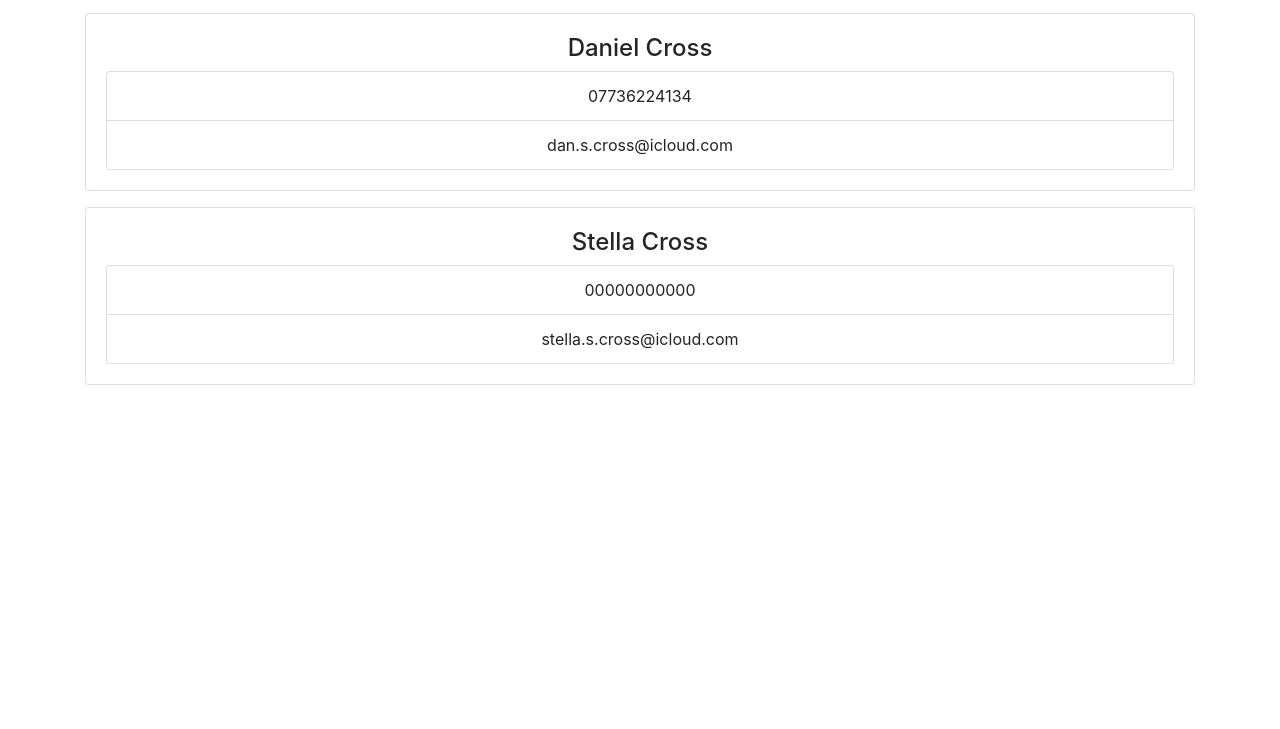
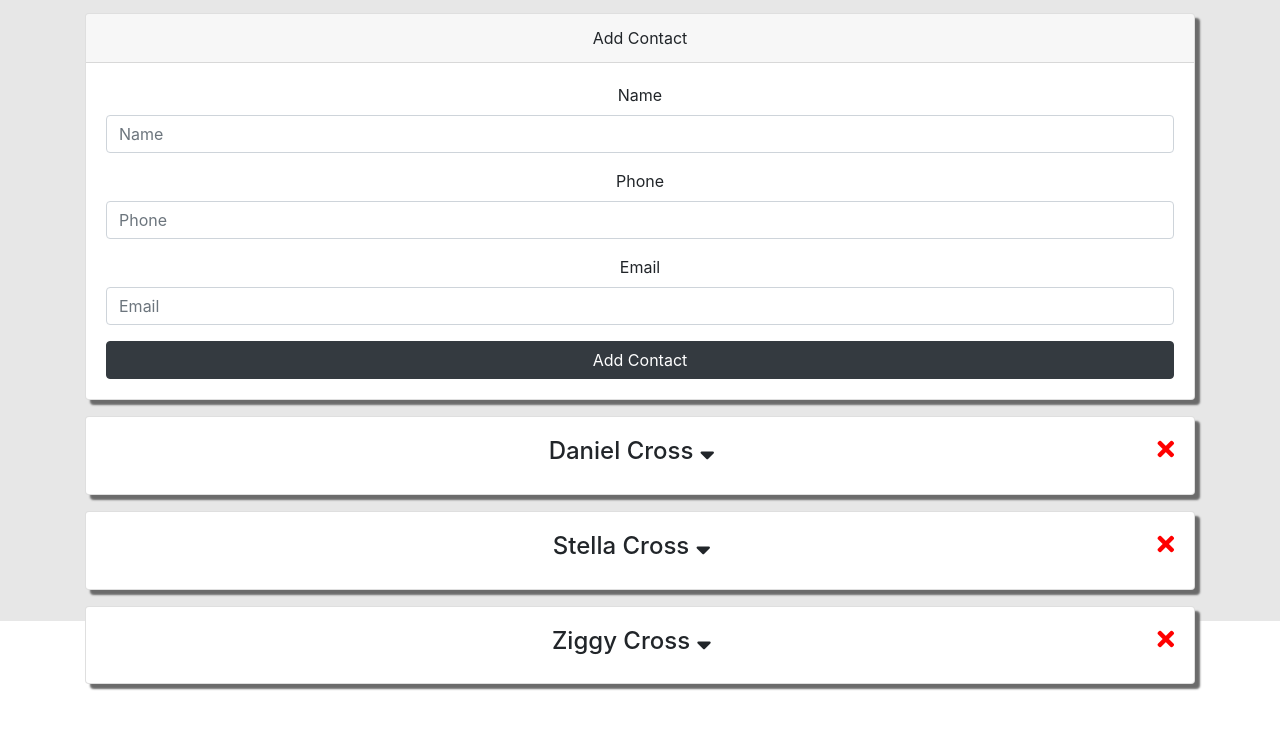
Before and after one commit to Daniel-Cross/contact-manager, a React app: page / in a window 1280 px wide. Shown: the part 59-788 px from the top of the page. Built offline with nearby package versions, Linux system fonts and the light colour scheme.

Commit message:
add contacts to contact manager

```diff
--- a/package.json
+++ b/package.json
@@ -4,9 +4,11 @@
   "private": true,
   "dependencies": {
     "bootstrap": "^4.1.3",
+    "classnames": "^2.2.6",
     "react": "^16.5.0",
     "react-dom": "^16.5.0",
-    "react-scripts": "1.1.5"
+    "react-scripts": "1.1.5",
+    "uuid": "^3.3.2"
   },
   "scripts": {
     "start": "react-scripts start",
--- a/public/index.html
+++ b/public/index.html
@@ -1,5 +1,6 @@
 <!DOCTYPE html>
 <html lang="en">
+
 <head>
   <meta charset="utf-8">
   <meta name="viewport" content="width=device-width, initial-scale=1, shrink-to-fit=no">
@@ -10,6 +11,8 @@
     -->
   <link rel="manifest" href="%PUBLIC_URL%/manifest.json">
   <link rel="shortcut icon" href="%PUBLIC_URL%/favicon.ico">
+  <link rel="stylesheet" href="https://use.fontawesome.com/releases/v5.3.1/css/all.css" integrity="sha384-mzrmE5qonljUremFsqc01SB46JvROS7bZs3IO2EmfFsd15uHvIt+Y8vEf7N7fWAU"
+    crossorigin="anonymous">
   <!--
       Notice the use of %PUBLIC_URL% in the tags above.
       It will be replaced with the URL of the `public` folder during the build.
@@ -19,8 +22,9 @@
       work correctly both with client-side routing and a non-root public URL.
       Learn how to configure a non-root public URL by running `npm run build`.
     -->
-    <title>React App</title>
+  <title>Contact Manager</title>
 </head>
+
 <body>
   <noscript>
     You need to enable JavaScript to run this app.
@@ -37,4 +41,5 @@
       To create a production bundle, use `npm run build` or `yarn build`.
     -->
 </body>
+
 </html>
--- /dev/null
+++ b/src/components/AddContact.js
@@ -0,0 +1,112 @@
+import React, { Component } from 'react';
+import { Consumer } from '../context';
+import uuid from 'uuid';
+import TextInputGroup from './textInputGroup';
+
+class AddContact extends Component {
+  state = {
+    name: '',
+    phone: '',
+    email: '',
+    errors: {}
+  };
+
+  handleChange = e => {
+    this.setState({
+      [e.target.name]: e.target.value
+    });
+  };
+
+  handleSubmit = (dispatch, e) => {
+    e.preventDefault();
+
+    const { name, email, phone } = this.state;
+
+    //Check for errors
+    if (name === '') {
+      this.setState({ errors: { name: 'Name is required' } });
+      return;
+    }
+
+    if (phone === '') {
+      this.setState({ errors: { phone: 'Phone number is required' } });
+      return;
+    }
+
+    if (email === '') {
+      this.setState({ errors: { email: 'Email is required' } });
+      return;
+    }
+
+    const newContact = {
+      id: uuid(),
+      name,
+      email,
+      phone
+    };
+
+    dispatch({ type: 'ADD_CONTACT', payload: newContact });
+
+    // clearing state
+    this.setState({
+      name: '',
+      email: '',
+      phone: '',
+      errors: {}
+    });
+  };
+
+  render() {
+    const { name, email, phone, errors } = this.state;
+
+    return (
+      <Consumer>
+        {value => {
+          const { dispatch } = value;
+          return (
+            <div className="card mb-3">
+              <div className="card-header">Add Contact</div>
+              <div className="card-body">
+                <form onSubmit={this.handleSubmit.bind(this, dispatch)}>
+                  <TextInputGroup
+                    label="Name"
+                    name="name"
+                    placeholder="Name"
+                    value={name}
+                    onChange={this.handleChange}
+                    error={errors.name}
+                  />
+                  <TextInputGroup
+                    label="Phone"
+                    name="phone"
+                    placeholder="Phone"
+                    value={phone}
+                    onChange={this.handleChange}
+                    error={errors.phone}
+                  />
+                  <TextInputGroup
+                    label="Email"
+                    name="email"
+                    type="email"
+                    placeholder="Email"
+                    value={email}
+                    onChange={this.handleChange}
+                    error={errors.email}
+                  />
+
+                  <input
+                    type="submit"
+                    value="Add Contact"
+                    className="btn  btn-dark btn-block"
+                  />
+                </form>
+              </div>
+            </div>
+          );
+        }}
+      </Consumer>
+    );
+  }
+}
+
+export default AddContact;
--- a/src/components/App.js
+++ b/src/components/App.js
@@ -1,28 +1,24 @@
 import React, { Component } from 'react';
-import Contact from './Contact';
+import Contacts from './Contacts';
 import Navbar from './Navbar';
 import '../styles/App.css';
 import 'bootstrap/dist/css/bootstrap.min.css';
+import { Provider } from '../context';
+import AddContact from './AddContact';
 
 class App extends Component {
   state = {};
   render() {
     return (
-      <div className="App">
-        <Navbar title="Contact Manager" />
-        <div className="container">
-          <Contact
-            name="Daniel Cross"
-            phone="07736224134"
-            email="dan.s.cross@icloud.com"
-          />
-          <Contact
-            name="Stella Cross"
-            phone="00000000000"
-            email="stella.s.cross@icloud.com"
-          />
+      <Provider>
+        <div className="App">
+          <Navbar title="Contact Manager" />
+          <div className="container">
+            <AddContact />
+            <Contacts />
+          </div>
         </div>
-      </div>
+      </Provider>
     );
   }
 }
--- a/src/components/Contact.js
+++ b/src/components/Contact.js
@@ -1,26 +1,56 @@
 import React, { Component } from 'react';
-import PropTypes from 'prop-types';
+import '../styles/Contact.css';
+import { Consumer } from '../context';
 
 class Contact extends Component {
-  state = {};
+  state = {
+    showContactInfo: false
+  };
+
+  handleClick = () => {
+    this.setState({
+      showContactInfo: !this.state.showContactInfo
+    });
+  };
+
+  handleClickDelete = (id, dispatch) => {
+    console.log(id);
+    dispatch({ type: 'DELETE_CONTACT', payload: id });
+  };
+
   render() {
-    const { name, phone, email } = this.props;
+    const { id, name, phone, email } = this.props.contact;
+    const { showContactInfo } = this.state;
+
     return (
+      <Consumer>
+        {value => {
+          const { dispatch } = value;
+          return (
+            <div className="Contact">
               <div className="card card-body mb-3">
-        <h4> {name}</h4>
+                <h4>
+                  {name}{' '}
+                  <i onClick={this.handleClick} className="fas fa-sort-down" />
+                  <i
+                    className="fas fa-times"
+                    style={{ float: 'right', color: 'red' }}
+                    onClick={this.handleClickDelete.bind(this, id, dispatch)}
+                  />
+                </h4>
+                {showContactInfo ? (
                   <ul className="list-group">
                     <li className="list-group-item">{phone}</li>
                     <li className="list-group-item">{email}</li>
                   </ul>
+                ) : null}
               </div>
+            </div>
+          );
+        }}
+      </Consumer>
     );
   }
 }
 
-Contact.propTypes = {
-  name: PropTypes.string.isRequired,
-  phone: PropTypes.string.isRequired,
-  email: PropTypes.string.isRequired
-};
-
 export default Contact;
--- a/src/components/Contacts.js
+++ b/src/components/Contacts.js
@@ -1,12 +1,23 @@
 import React, { Component } from 'react';
+import Contact from './Contact';
+import { Consumer } from '../context';
 
 class Contacts extends Component {
-  constructor(props) {
-    super(props);
-    this.state = {  }
-  }
   render() {
-    return (  );
+    return (
+      <Consumer>
+        {value => {
+          const { contacts } = value;
+          return (
+            <React.Fragment>
+              {contacts.map(contact => (
+                <Contact key={contact.id} contact={contact} />
+              ))}
+            </React.Fragment>
+          );
+        }}
+      </Consumer>
+    );
   }
 }
 
--- a/src/components/Navbar.js
+++ b/src/components/Navbar.js
@@ -2,7 +2,6 @@ import React from 'react';
 import PropTypes from 'prop-types';
 
 const Navbar = props => {
-  const { title } = props;
   return (
     <div className="Navbar">
       <nav className="navbar navbar-expand-sm navbar-dark bg-dark mb-3 py-0">
--- /dev/null
+++ b/src/components/textInputGroup.js
@@ -0,0 +1,40 @@
+import React from 'react';
+import PropTypes from 'prop-types';
+import classnames from 'classnames';
+
+const TextInputGroup = props => {
+  return (
+    <div className="form-group">
+      <label htmlFor={props.name}>{props.label}</label>
+      <input
+        type={props.type}
+        name={props.name}
+        className={classnames('form-control form-control.lg', {
+          'is-invalid': props.error
+        })}
+        placeholder={props.placeholder}
+        value={props.value}
+        onChange={props.onChange}
+      />
+      {props.error && (
+        <div className="invalid-feedback">This field is required</div>
+      )}
+    </div>
+  );
+};
+
+TextInputGroup.propTypes = {
+  name: PropTypes.string.isRequired,
+  placeholder: PropTypes.string.isRequired,
+  value: PropTypes.string.isRequired,
+  type: PropTypes.string.isRequired,
+  label: PropTypes.string.isRequired,
+  onChange: PropTypes.func.isRequired,
+  error: PropTypes.string.isRequired
+};
+
+TextInputGroup.defaultProps = {
+  type: 'text'
+};
+
+export default TextInputGroup;
--- /dev/null
+++ b/src/context.js
@@ -0,0 +1,60 @@
+import React, { Component } from 'react';
+
+const Context = React.createContext();
+
+const reducer = (state, action) => {
+  switch (action.type) {
+    case 'DELETE_CONTACT':
+      return {
+        ...state,
+        contacts: state.contacts.filter(
+          contact => contact.id !== action.payload
+        )
+      };
+    case 'ADD_CONTACT':
+      return {
+        ...state,
+        contacts: [action.payload, ...state.contacts]
+      };
+    default:
+      return state;
+  }
+};
+
+export class Provider extends Component {
+  state = {
+    contacts: [
+      {
+        id: '01',
+        name: 'Daniel Cross',
+        phone: '07736224134',
+        email: 'dan.s.cross@icloud'
+      },
+      {
+        id: '02',
+        name: 'Stella Cross',
+        phone: '0823762544',
+        email: 'stella.cross@icloud'
+      },
+      {
+        id: '03',
+        name: 'Ziggy Cross',
+        phone: '23874632',
+        email: 'ziggy.cross@icloud'
+      }
+    ],
+    dispatch: action => {
+      this.setState(state => reducer(state, action));
+    }
+  };
+
+  render() {
+    return (
+      <Context.Provider value={this.state}>
+        {this.props.children}
+      </Context.Provider>
+    );
+  }
+}
+
+export const Consumer = Context.Consumer;
--- a/src/styles/App.css
+++ b/src/styles/App.css
@@ -1,5 +1,8 @@
 .App {
   text-align: center;
+  background-color: rgb(231, 231, 231);
+  height: 680px;
+
 }
 
 .App-logo {
@@ -23,6 +26,11 @@
 }
 
 @keyframes App-logo-spin {
-  from { transform: rotate(0deg); }
-  to { transform: rotate(360deg); }
+  from {
+    transform: rotate(0deg);
+  }
+
+  to {
+    transform: rotate(360deg);
+  }
 }
--- /dev/null
+++ b/src/styles/Contact.css
@@ -0,0 +1,7 @@
+.card {
+  box-shadow: 5px 5px 2px rgb(107, 107, 107);
+}
+
+i {
+  cursor: pointer;
+}
```
Also changed, not shown: 1 other file. Lines whose indentation alone changed are shown as unchanged.
